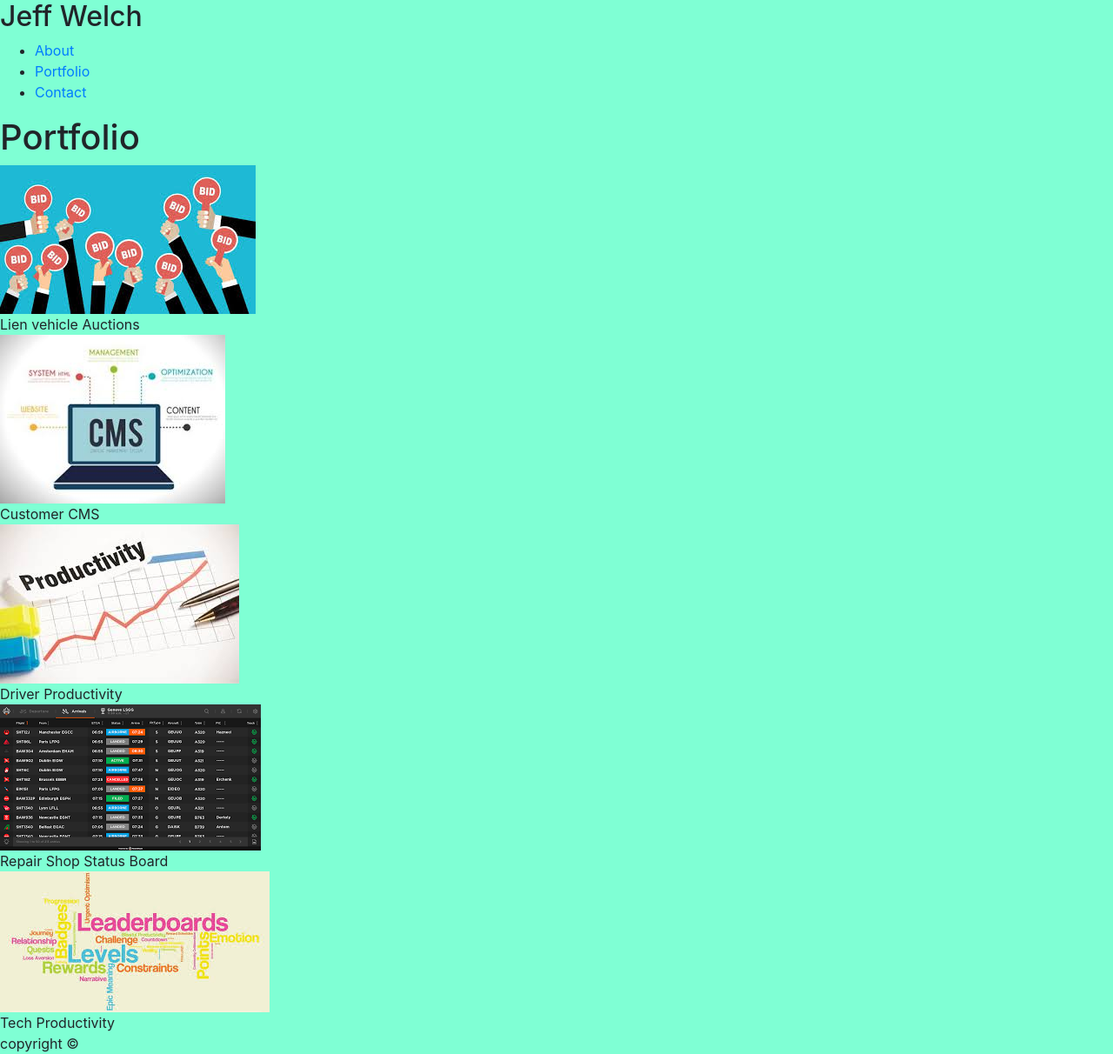
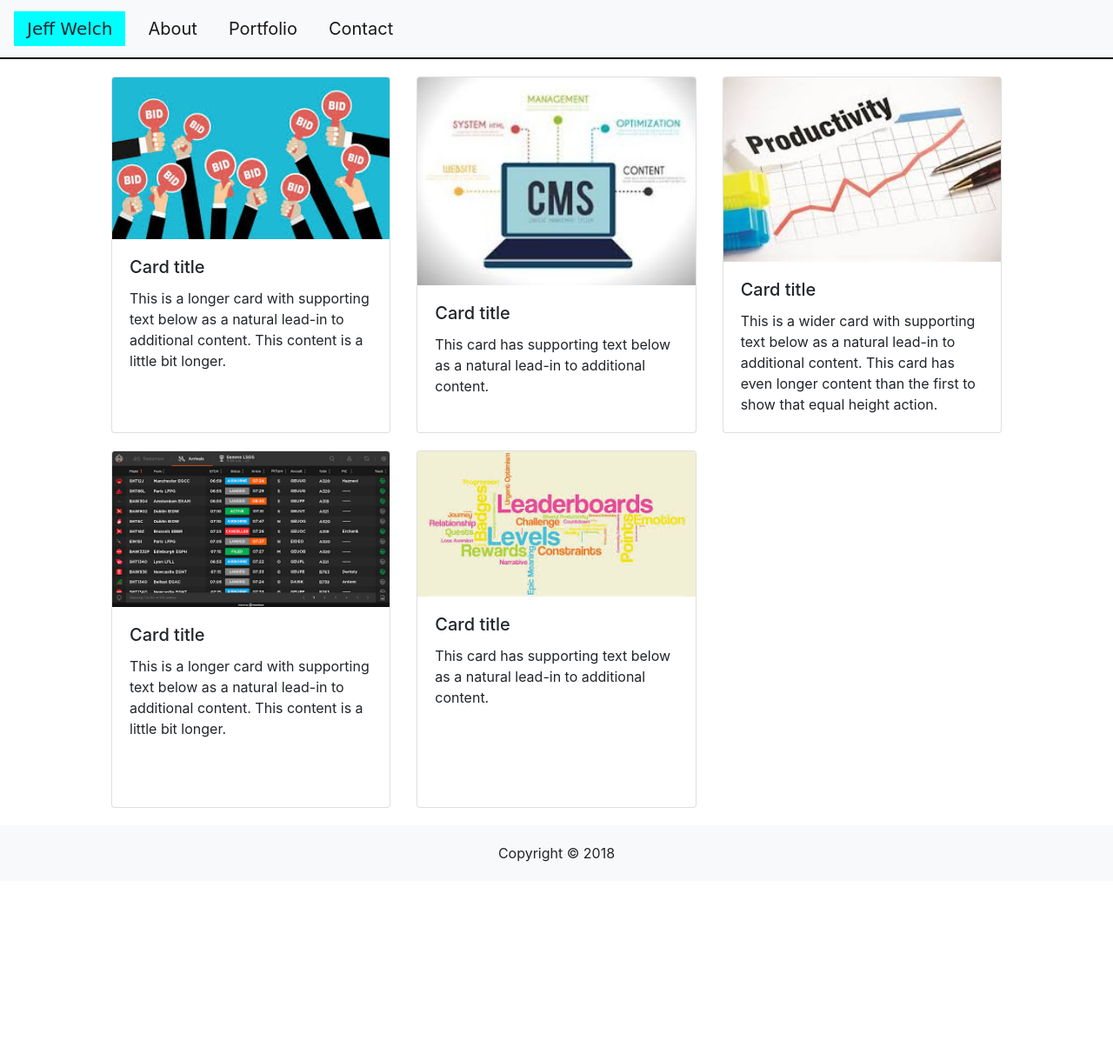
Before and after one commit to goldenst/adv-profile, a plain HTML site: page portfolio.html in a window 1280 px wide. Shown: the whole page at 87% size. After the commit the page ends 1023 px from the top, so only its background shows below. Drawn offline with nearby package versions, Linux system fonts and the light colour scheme.

Commit message:
base layout set up

```diff
--- a/portfolio.html
+++ b/portfolio.html
@@ -1,59 +1,97 @@
 <!DOCTYPE html>
 <html lang="en">
+
 <head>
   <meta charset="UTF-8">
   <meta name="viewport" content="width=device-width, initial-scale=1.0">
   <meta http-equiv="X-UA-Compatible" content="ie=edge">
-  <link rel="stylesheet" href="https://stackpath.bootstrapcdn.com/bootstrap/4.1.3/css/bootstrap.min.css" integrity="sha384-MCw98/SFnGE8fJT3GXwEOngsV7Zt27NXFoaoApmYm81iuXoPkFOJwJ8ERdknLPMO" crossorigin="anonymous">
+  <link rel="stylesheet" href="https://stackpath.bootstrapcdn.com/bootstrap/4.1.3/css/bootstrap.min.css" integrity="sha384-MCw98/SFnGE8fJT3GXwEOngsV7Zt27NXFoaoApmYm81iuXoPkFOJwJ8ERdknLPMO"
+    crossorigin="anonymous">
   <link rel="stylesheet" href="style.css">
   <title>Portfolio - Jeff Welch</title>
 </head>
+
 <body>
-  <!-- Headder / Nav -->
-  <header>
-    <nav id="nav" >
-      <div id="name"><h2>Jeff Welch</h2></div>
-      <ul id="links">
-        <li><a href="index.html">About</a></li>
-        <li><a href="portfolio.html">Portfolio</a></li>
-        <li><a href="contact.html">Contact</a></li>
-      </ul>
+  <!-- Nav Bar -->
+  <nav class="navbar navbar-expand-sm navbar-light bg-light">
+    <a class="navbar-brand" id="name">Jeff Welch</a>
+    <a class="navbar-brand" id="link" href="index.html">About</a>
+    <a class="navbar-brand" id="link" href="portfolio.html">Portfolio</a>
+    <a class="navbar-brand" id="link" href="Contact.html">Contact</a>
   </nav>
-  </header>
+
   <!-- body -->
-  <section id="portfolio">
-    <h1 class="about">Portfolio</h1>
+
   <div class="projects">
-      <img class="project" src="assets/auction.jpg" alt="">
-      <div class="catagory">Lien vehicle Auctions</div>
+    <div class="card-deck">
+      <div class="card">
+        <img class="card-img-top" src="assets/auction.jpg" alt="Card image cap">
+        <div class="card-body">
+          <h5 class="card-title">Card title</h5>
+          <p class="card-text">This is a longer card with supporting text below as a natural lead-in to additional
+            content. This content is a little bit longer.</p>
+
+        </div>
+      </div>
+      <div class="card">
+        <img class="card-img-top" src="assets/cms.jpeg" alt="Card image cap">
+        <div class="card-body">
+          <h5 class="card-title">Card title</h5>
+          <p class="card-text">This card has supporting text below as a natural lead-in to additional content.</p>
+
+        </div>
+      </div>
+      <div class="card">
+        <img class="card-img-top" src="assets/driver productivity.jpg" alt="Card image cap">
+        <div class="card-body">
+          <h5 class="card-title">Card title</h5>
+          <p class="card-text">This is a wider card with supporting text below as a natural lead-in to additional
+            content. This card has even longer content than the first to show that equal height action.</p>
+        </div>
+      </div>
     </div>
 
-    <div class="projects">
-      <img class="project" src="assets/cms.jpeg" alt="">
-      <div class="catagory">Customer CMS</div>
   </div>
   <div class="projects">
-      <img class="project" src="assets/driver productivity.jpg" alt="">
-      <div class="catagory">Driver Productivity</div>
+    <div class="card-deck">
+      <div class="card">
+        <img class="card-img-top" src="assets/statusboard.png" alt="Card image cap">
+        <div class="card-body">
+          <h5 class="card-title">Card title</h5>
+          <p class="card-text">This is a longer card with supporting text below as a natural lead-in to additional
+            content. This content is a little bit longer.</p>
         </div>
-    <div class="projects">
-      <img class="project" src="assets/statusboard.png" alt="">
-      <div class="catagory">Repair Shop Status Board</div>
       </div>
-    <div class="projects">
-      <img class="project" src="assets/tech-productivity.jpg" alt="">
-      <div class="catagory">Tech Productivity</div>
+      <div class="card">
+        <img class="card-img-top" src="assets/tech-productivity.jpg" alt="Card image cap">
+        <div class="card-body">
+          <h5 class="card-title">Card title</h5>
+          <p class="card-text">This card has supporting text below as a natural lead-in to additional content.</p>
         </div>
-  </section>
+      </div>
+      <div class="card" id="last">
+        <img class="card-img-top" src="assets/driver productivity.jpg" alt="Card image cap">
+        <div class="card-body">
+          <h5 class="card-title">Card title</h5>
+          <p class="card-text">This is a wider card with supporting text below as a natural lead-in to additional
+            content. This card has even longer content than the first to show that equal height action.</p>
+        </div>
+      </div>
+    </div>
+  </div>
 
-  <footer>
-    copyright &copy
+  <!-- Footer -->
+
+  <footer class="bg-light">
+    Copyright &copy; 2018
   </footer>
 
+  <script src="https://code.jquery.com/jquery-3.3.1.slim.min.js" integrity="sha384-q8i/X+965DzO0rT7abK41JStQIAqVgRVzpbzo5smXKp4YfRvH+8abtTE1Pi6jizo"
+    crossorigin="anonymous"></script>
+  <script src="https://cdnjs.cloudflare.com/ajax/libs/popper.js/1.14.3/umd/popper.min.js" integrity="sha384-ZMP7rVo3mIykV+2+9J3UJ46jBk0WLaUAdn689aCwoqbBJiSnjAK/l8WvCWPIPm49"
+    crossorigin="anonymous"></script>
+  <script src="https://stackpath.bootstrapcdn.com/bootstrap/4.1.3/js/bootstrap.min.js" integrity="sha384-ChfqqxuZUCnJSK3+MXmPNIyE6ZbWh2IMqE241rYiqJxyMiZ6OW/JmZQ5stwEULTy"
+    crossorigin="anonymous"></script>
+</body>
 
-  <script src="https://code.jquery.com/jquery-3.3.1.slim.min.js" integrity="sha384-q8i/X+965DzO0rT7abK41JStQIAqVgRVzpbzo5smXKp4YfRvH+8abtTE1Pi6jizo" crossorigin="anonymous"></script>
-  <script src="https://cdnjs.cloudflare.com/ajax/libs/popper.js/1.14.3/umd/popper.min.js" integrity="sha384-ZMP7rVo3mIykV+2+9J3UJ46jBk0WLaUAdn689aCwoqbBJiSnjAK/l8WvCWPIPm49" crossorigin="anonymous"></script>
-  <script src="https://stackpath.bootstrapcdn.com/bootstrap/4.1.3/js/bootstrap.min.js" integrity="sha384-ChfqqxuZUCnJSK3+MXmPNIyE6ZbWh2IMqE241rYiqJxyMiZ6OW/JmZQ5stwEULTy" crossorigin="anonymous"></script>
-
-</body>
 </html>
--- a/style.css
+++ b/style.css
@@ -1,3 +1,51 @@
-body {
-  background-color: aquamarine;
+
+#link {
+  padding: 10px;
 }
+
+#name {
+  background-color: aqua;
+  padding: 5px 15px;
+  font-family: cursive
+}
+
+.navbar {
+  border-bottom: 2px solid black
+}
+
+.contact-form {
+  display: block;
+  margin: 40px auto;
+  width: 80%;
+}
+
+footer {
+  text-align: center;
+  margin: 0 0 10px 0;
+  padding: 20px;
+  clear: both;
+}
+
+#jeffsPic {
+  float: left;
+  margin-right: 10px;
+}
+
+.about {
+  padding: 20px;
+}
+
+.body {
+  margin: 20px;
+}
+
+.projects {
+  width: 80%;
+  margin: auto;
+  margin-top: 20px;
+  margin-bottom: 20px;
+}
+
+#last {
+  opacity: 0;
+}
```
Also changed, not shown: contact.html (+44 -33 lines), index.html (+34 -26 lines), assets/1304059545_9501078802.jpg (deleted), assets/IMG_1758.jpg (deleted), assets/readme.txt (deleted), assets/yuba1.png (deleted), assets/yuba2.jpg (deleted), 1 other file. Lines whose indentation alone changed are shown as unchanged.
